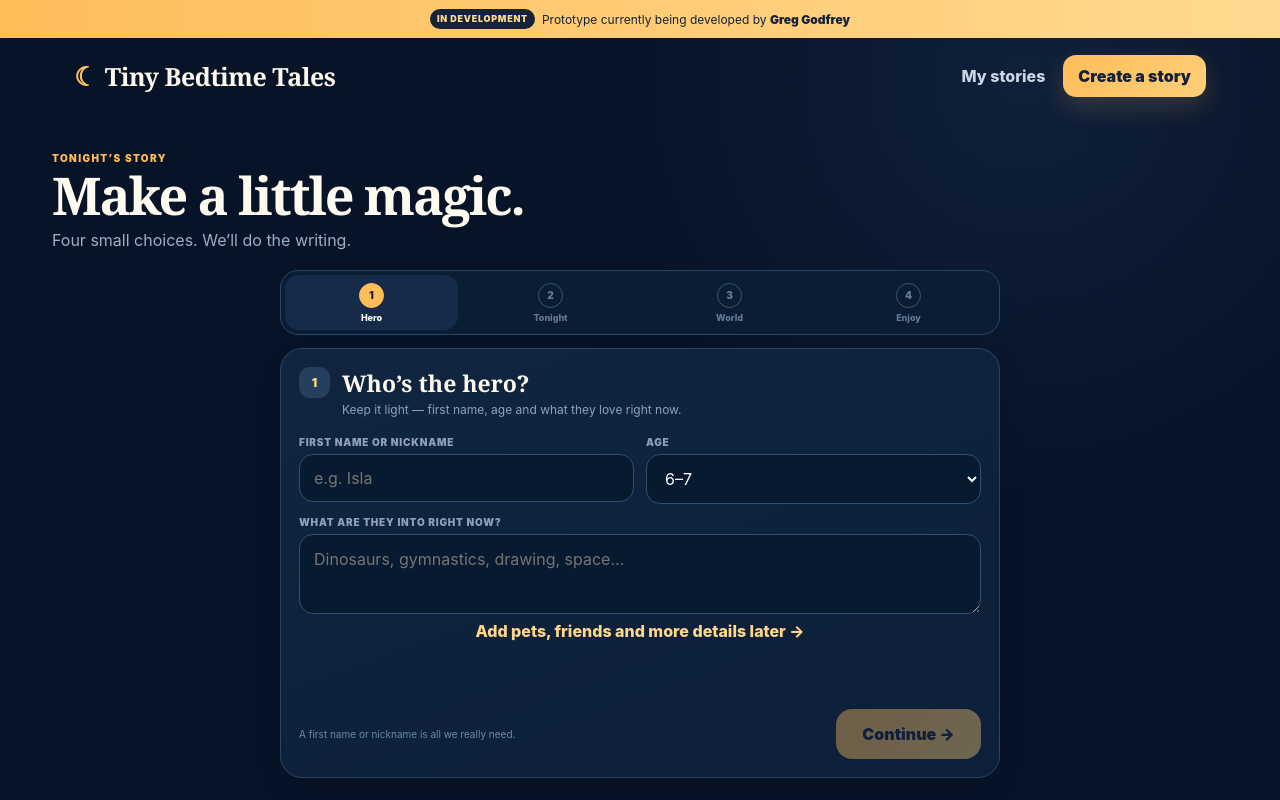
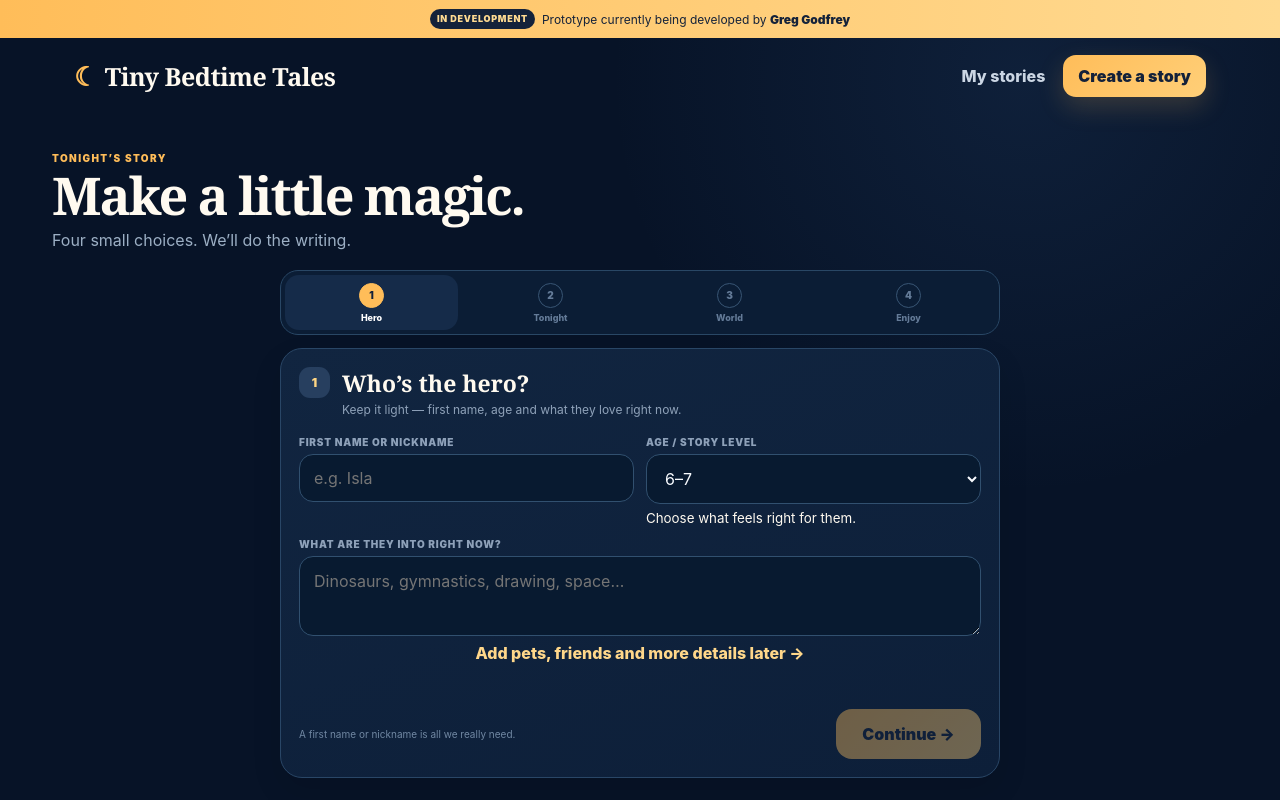
Before and after one commit to jamiefarwell/tiny-bedtime-tales, a Next.js app: page / in a window 1280 px wide. Both pictures are taken after a click on the button "Create a story". Shown: the top 800 px of the page. Built offline with nearby package versions, Linux system fonts and the light colour scheme.

Commit message:
Make age selection more inclusive of different story levels

```diff
--- a/app/page.js
+++ b/app/page.js
@@ -57,12 +57,12 @@ function ProfileFields({profile,setProfile,compact=false}){
   function bind(key){return {value:profile[key],onChange:e=>setProfile({...profile,[key]:e.target.value})};}
   if(compact) return <div className="quickProfileFields">
     <div className="field"><label>First name or nickname</label><input className="input" maxLength={24} placeholder="e.g. Isla" {...bind('childName')}/></div>
-    <div className="field"><label>Age</label><select className="select" {...bind('ageBand')}>{AGE_BANDS.map(age=><option key={age}>{age}</option>)}</select></div>
+    <div className="field"><label>Age / story level</label><select className="select" {...bind('ageBand')}>{AGE_BANDS.map(age=><option key={age}>{age}</option>)}</select><small className="fieldHint">Choose what feels right for them.</small></div>
     <div className="field full"><label>What are they into right now?</label><textarea className="textarea short" placeholder="Dinosaurs, gymnastics, drawing, space…" {...bind('interests')}/></div>
   </div>;
   return <div className="profileFields">
     <div className="field"><label>First name or nickname</label><input className="input" maxLength={24} placeholder="e.g. Isla" {...bind('childName')}/></div>
-    <div className="field"><label>Age band</label><select className="select" {...bind('ageBand')}>{AGE_BANDS.map(age=><option key={age}>{age}</option>)}</select></div>
+    <div className="field"><label>Age / story level</label><select className="select" {...bind('ageBand')}>{AGE_BANDS.map(age=><option key={age}>{age}</option>)}</select><small className="fieldHint">Choose the level that suits them — it does not have to match their age exactly.</small></div>
     <div className="field full"><label>Interests & hobbies</label><textarea className="textarea" placeholder="Dinosaurs, gymnastics, football, drawing, space…" {...bind('interests')}/></div>
     <div className="field"><label>Pets — first names only</label><input className="input" placeholder="Max the dog, Luna the cat" {...bind('pets')}/></div>
     <div className="field"><label>Friends — first names only</label><input className="input" placeholder="Ava, Leo" {...bind('friends')}/></div>
```
